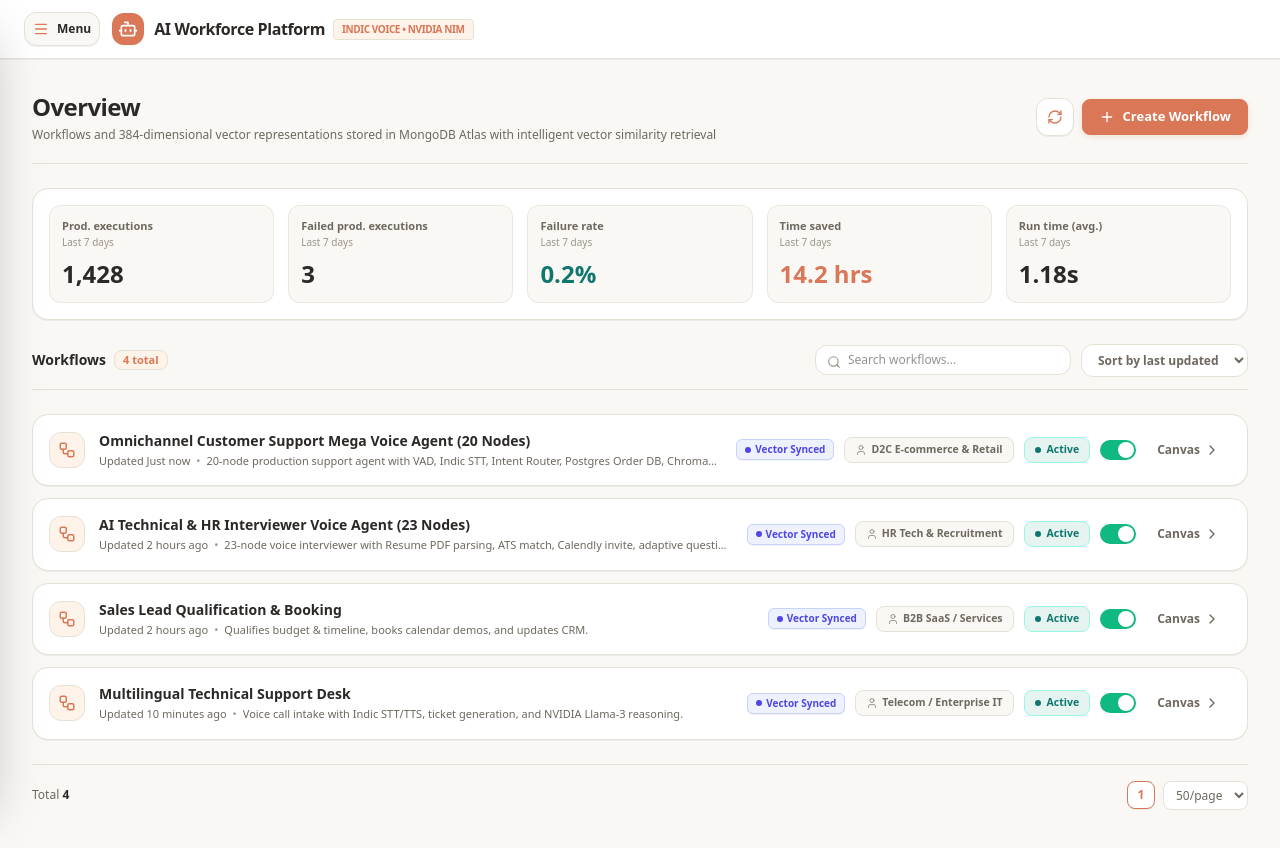
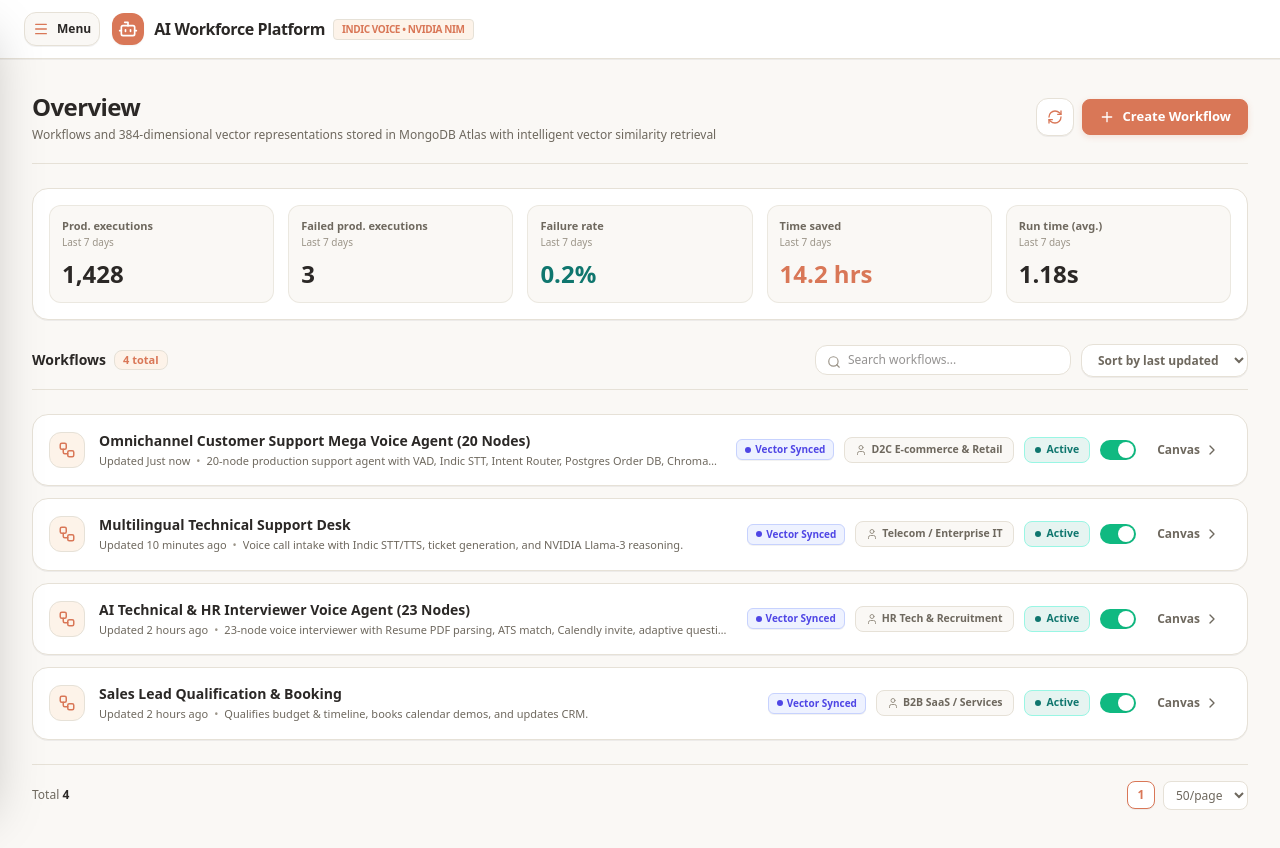
Before and after one commit to ShreePurvaja/Build-Fast-with-AI, a Next.js app in the folder frontend/: page / in a window 1280 px wide. Shown: the top 848 px of the page. Built offline with nearby package versions, Linux system fonts and the light colour scheme; no server answers.

Commit message:
feat(navigation): back button returns to canvas studio and enable dynamic sorting in projects overview

```diff
--- a/frontend/app/page.tsx
+++ b/frontend/app/page.tsx
@@ -213,7 +213,7 @@
                 <WorkflowDashboard
                   workflow={activeProject}
                   onOpenCanvas={handleOpenCanvas}
-                  onBackToProjects={() => setActiveTab('projects')}
+                  onBackToProjects={() => setActiveTab('editor')}
                 />
               )}
 
--- a/frontend/components/ProjectsOverview.tsx
+++ b/frontend/components/ProjectsOverview.tsx
@@ -64,6 +64,7 @@
   const [searchQuery, setSearchQuery] = useState('');
   const [projectList, setProjectList] = useState<Project[]>(projects);
   const [isLoading, setIsLoading] = useState(false);
+  const [sortBy, setSortBy] = useState<'updated' | 'name' | 'created'>('updated');
 
   // Form Fields for New Project
   const [projName, setProjName] = useState('');
@@ -335,11 +336,44 @@
       });
   };
 
-  const filteredProjects = projectList.filter(p =>
-    p.name.toLowerCase().includes(searchQuery.toLowerCase()) ||
-    p.vertical.toLowerCase().includes(searchQuery.toLowerCase()) ||
-    (p.description && p.description.toLowerCase().includes(searchQuery.toLowerCase()))
-  );
+  const getUpdateWeight = (val?: string) => {
+    if (!val) return 999999;
+    const str = val.toLowerCase();
+    if (str.includes('just now') || str.includes('second')) return 0;
+    const matchMin = str.match(/(\d+)\s*min/);
+    if (matchMin) return parseInt(matchMin[1], 10);
+    const matchHr = str.match(/(\d+)\s*hour/);
+    if (matchHr) return parseInt(matchHr[1], 10) * 60;
+    const matchDay = str.match(/(\d+)\s*day/);
+    if (matchDay) return parseInt(matchDay[1], 10) * 1440;
+    const parsed = Date.parse(val);
+    if (!isNaN(parsed)) return -parsed;
+    return 999999;
+  };
+
+  const filteredProjects = [...projectList]
+    .filter(p =>
+      p.name.toLowerCase().includes(searchQuery.toLowerCase()) ||
+      p.vertical.toLowerCase().includes(searchQuery.toLowerCase()) ||
+      (p.description && p.description.toLowerCase().includes(searchQuery.toLowerCase()))
+    )
+    .sort((a: any, b: any) => {
+      if (sortBy === 'name') {
+        return a.name.localeCompare(b.name, undefined, { sensitivity: 'base' });
+      }
+      if (sortBy === 'created') {
+        const timeA = typeof a.created_at === 'number' ? a.created_at : (Date.parse(a.created_at || '0') || 0);
+        const timeB = typeof b.created_at === 'number' ? b.created_at : (Date.parse(b.created_at || '0') || 0);
+        return timeB - timeA;
+      }
+      // 'updated' default: most recent first
+      const weightA = getUpdateWeight(a.updated_at);
+      const weightB = getUpdateWeight(b.updated_at);
+      if (weightA !== weightB) return weightA - weightB;
+      const timeA = typeof a.created_at === 'number' ? a.created_at : 0;
+      const timeB = typeof b.created_at === 'number' ? b.created_at : 0;
+      return timeB - timeA;
+    });
 
   return (
     <div className="space-y-6 w-full max-w-full font-sans text-[#2B2826] pb-10">
@@ -428,10 +462,14 @@
             />
           </div>
 
-          <select className="bg-white border border-[#E6E1D7] rounded-xl px-3 py-1.5 text-xs font-semibold text-[#6E685E] focus:outline-none focus:border-[#D97757]">
-            <option>Sort by last updated</option>
-            <option>Sort by name</option>
-            <option>Sort by created date</option>
+          <select
+            value={sortBy}
+            onChange={(e) => setSortBy(e.target.value as 'updated' | 'name' | 'created')}
+            className="bg-white border border-[#E6E1D7] rounded-xl px-3 py-1.5 text-xs font-semibold text-[#6E685E] focus:outline-none focus:border-[#D97757] cursor-pointer shadow-2xs"
+          >
+            <option value="updated">Sort by last updated</option>
+            <option value="name">Sort by name</option>
+            <option value="created">Sort by created date</option>
           </select>
         </div>
       </div>
--- a/frontend/components/WorkflowDashboard.tsx
+++ b/frontend/components/WorkflowDashboard.tsx
@@ -114,7 +114,7 @@
           <button
             onClick={onBackToProjects}
             className="p-2 rounded-xl text-[#6E685E] hover:text-[#2B2826] hover:bg-[#FAF8F5] border border-[#E6E1D7] transition-colors"
-            title="Back to All Workflows"
+            title="Back to Canvas Studio"
           >
             <ArrowLeft className="w-5 h-5" />
           </button>
```
